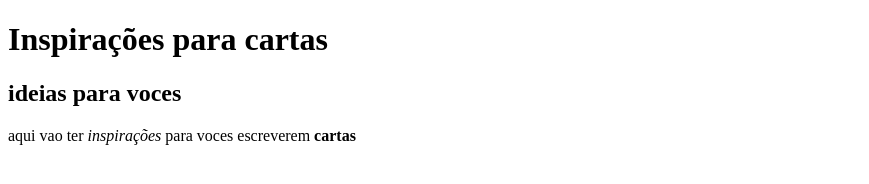
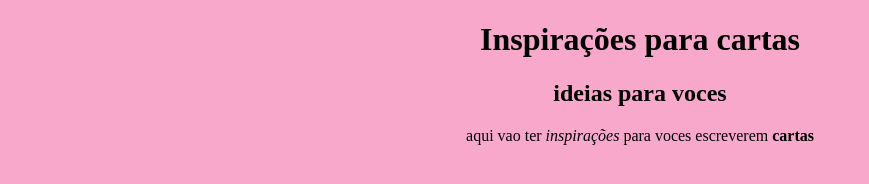
Before and after one commit to palhacada043/meu-primeiro-repositorio, a plain HTML site: page index.html in a window 1280 px wide. Shown: the whole page, without its empty margins (0-869 px from the left). Drawn offline with Linux system fonts and the light colour scheme.

Commit message:
nova atualizacao

```diff
--- a/index.html
+++ b/index.html
@@ -7,7 +7,7 @@
   </head>
 
   <body>
-<h1  staly="font-size: 16px;" Inspirações para cartas
+<h1  staly="font-size: 16px;" Inspirações para cartas></h1>
  <h1> Inspirações para cartas </h1>
  <h2>ideias para voces</h2>
 <p>aqui vao ter <em>inspirações</em> para voces escreverem <strong>cartas</strong></p>
--- a/style.css
+++ b/style.css
@@ -1,4 +1,4 @@
-body
-text-allgn:center;
-{background-color: rgba(247, 152, 192, 0.836);}
+body{
+text-align:center;
+background-color: rgba(247, 152, 192, 0.836);
 }
```
